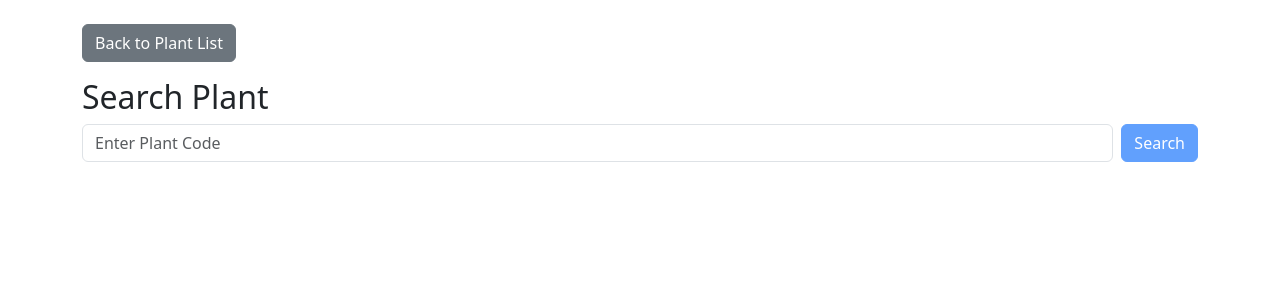
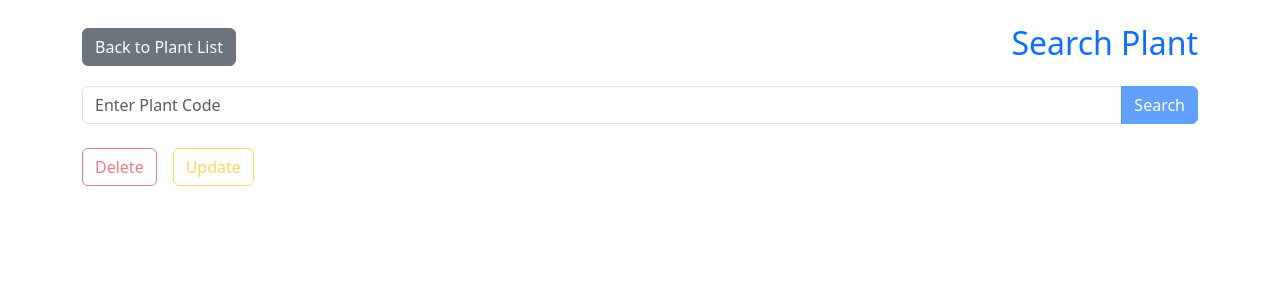
Before and after one commit to thilinaSoysa/Green-House-Front-End, an Angular app: page /plantsearch in a window 1280 px wide. Shown: the top 300 px of the page. Built offline with nearby package versions, Linux system fonts and the light colour scheme.

Commit message:
plant search completed (added all feilds to tha searched data record)

```diff
--- a/src/app/components/plantsearch/plantsearch.component.html
+++ b/src/app/components/plantsearch/plantsearch.component.html
@@ -1,13 +1,15 @@
 <div class="container mt-4">
     <!-- Back Button -->
-    <button class="btn btn-secondary mb-3" (click)="goBack()">
-      <i class="bi bi-arrow-left-circle"></i> Back to Plant List
-    </button>
+    <div class="d-flex justify-content-between align-items-center mb-3">
+      <button class="btn btn-secondary" (click)="goBack()">
+        <i class="bi bi-arrow-left-circle"></i> Back to Plant List
+      </button>
 
-    <h2>Search Plant</h2>
+      <h2 class="text-primary">Search Plant</h2>
+    </div>
 
     <!-- Search Bar and Search Button -->
-    <div class="d-flex mb-3">
+    <div class="input-group mb-4">
       <input
         type="text"
         class="form-control"
@@ -15,52 +17,67 @@
         placeholder="Enter Plant Code"
         (input)="onSearchChange()" />
       <button
-        type="button"
-        class="btn btn-primary ms-2"
+        class="btn btn-primary"
         (click)="onSearch()"
         [disabled]="!searchTerm">
-        Search
+        <i class="bi bi-search"></i> Search
       </button>
     </div>
 
     <!-- Error Message -->
     <div *ngIf="errorMessage" class="alert alert-danger">
-      {{ errorMessage }}
+      <i class="bi bi-exclamation-circle-fill"></i>{{ errorMessage }}
     </div>
 
+    <!-- Action Buttons -->
+    <div class="d-flex justify-content-start gap-3 mb-3">
+      <button
+          class="btn btn-outline-danger"
+          [disabled]="!plant">
+          <i class="bi bi-trash"></i> Delete
+      </button>
+      <button
+          class="btn btn-outline-warning"
+          [disabled]="!plant">
+          <i class="bi bi-pencil"></i> Update
+      </button>
+  </div>
+
     <!-- Search Results Table -->
-    <div *ngIf="plant" class="mt-4">
-      <h4>Plant Details</h4>
-      <table class="table table-striped table-bordered">
-        <thead class="table-dark">
+    <div *ngIf="plant" class="table-responsive">
+      <table class="table table-striped align-middle">
+        <thead class="table-dark text-center">
           <tr>
-            <th>Name</th>
-            <th>Code</th>
-            <th>Type</th>
-            <th>Actions</th>
+            <th>Plant Code</th>
+            <th>Plant Name</th>
+            <th>Plant Type</th>
+            <th>Soil Type</th>
+            <th>Temperature Range (°C)</th>
+            <th>Humidity Range (%)</th>
+            <th>Light Requirement</th>
+            <th>Watering Frequency</th>
+            <th>Last Updated</th>
           </tr>
         </thead>
         <tbody>
           <tr>
+            <td>{{ plant.plantCode }}</td>
             <td>{{ plant.plantName }}</td>
-            <td>{{ plant.plantCode }}</td>
             <td>{{ plant.plantType }}</td>
-            <td>
-              <button
-                class="btn btn-primary btn-sm me-2"
-                (click)="editPlant(plant)"
-                [disabled]="!plant">
-                <i class="bi bi-pencil"></i> Update
-              </button>
-              <button
-                class="btn btn-danger btn-sm"
-                (click)="deletePlant(plant.plantCode)"
-                [disabled]="!plant">
-                <i class="bi bi-trash"></i> Delete
-              </button>
-            </td>
+            <td>{{ plant.soilType }}</td>
+            <td>{{ plant.temperatureRange }}</td>
+            <td>{{ plant.humidityRange }}</td>
+            <td>{{ plant.lightRequirement }}</td>
+            <td>{{ plant.wateringFrequency }}</td>
+            <td>{{ plant.lastUpdated | date: 'MM/dd/yyyy' }}</td>
           </tr>
         </tbody>
       </table>
     </div>
+
+  <!-- No Results Message -->
+  <div *ngIf="!plant && searchTerm && !errorMessage" class="alert alert-warning mt-3">
+      <i class="bi bi-info-circle"></i> No matching record found. Please try again.
   </div>
+
+  </div>
```
